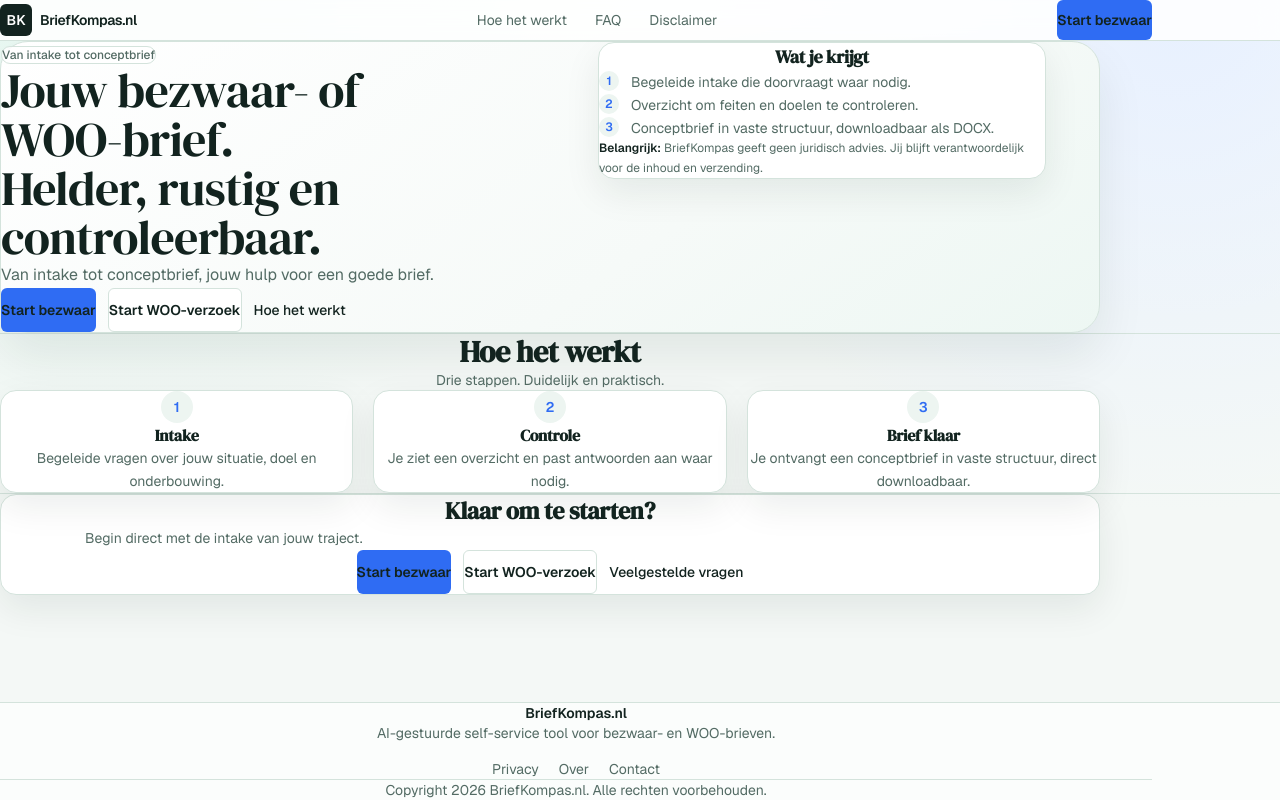
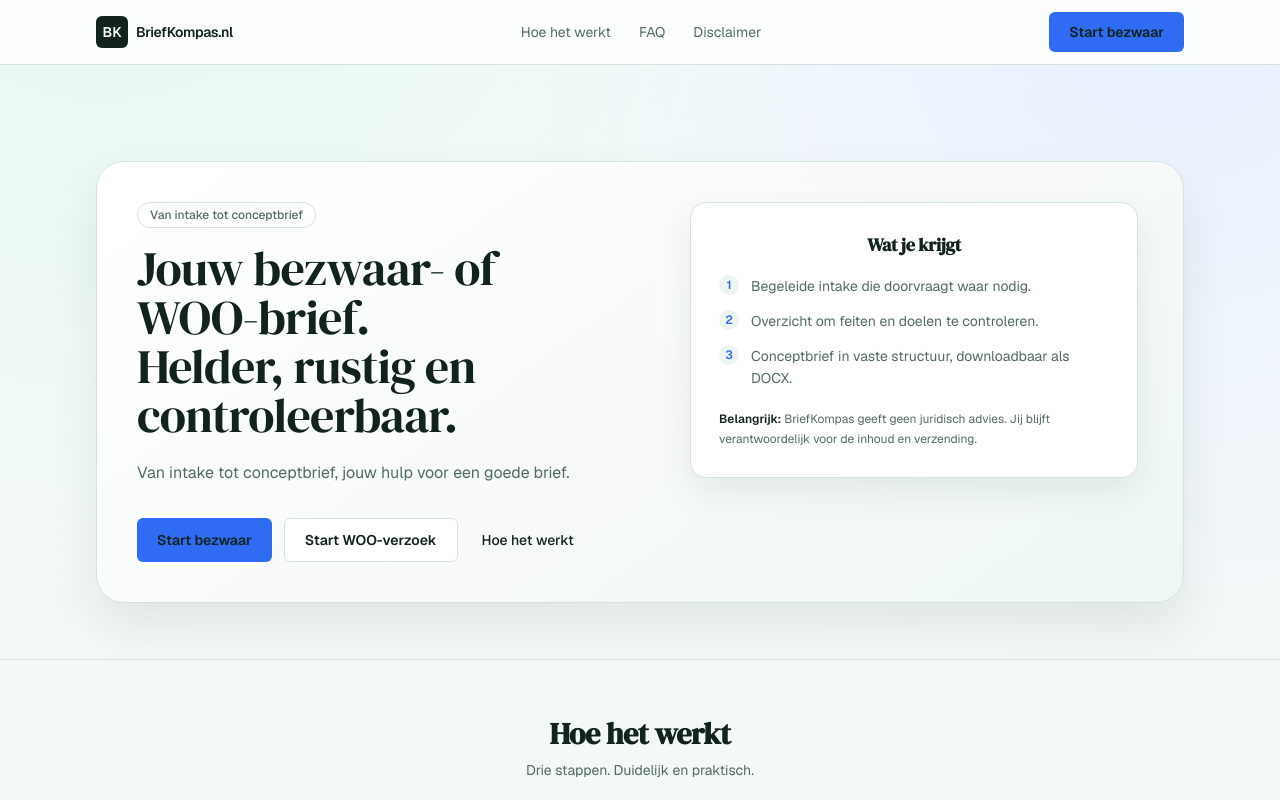
Before and after one commit to Stephanoud/briefkompas2, a Next.js app: page / in a window 1280 px wide. Shown: the top 800 px of the page. Built offline with nearby package versions, Linux system fonts and the light colour scheme.

Commit message:
Fix centering by removing global margin reset

```diff
--- a/app/globals.css
+++ b/app/globals.css
@@ -32,9 +32,9 @@
   line-height: 1.5;
   min-height: 100vh;
 }
-* {
-  margin: 0;
-  padding: 0;
+*,
+*::before,
+*::after {
   box-sizing: border-box;
 }
 
```
